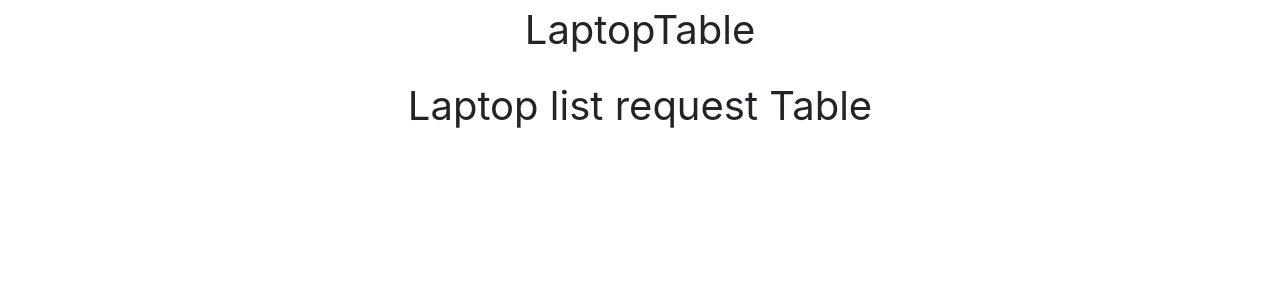
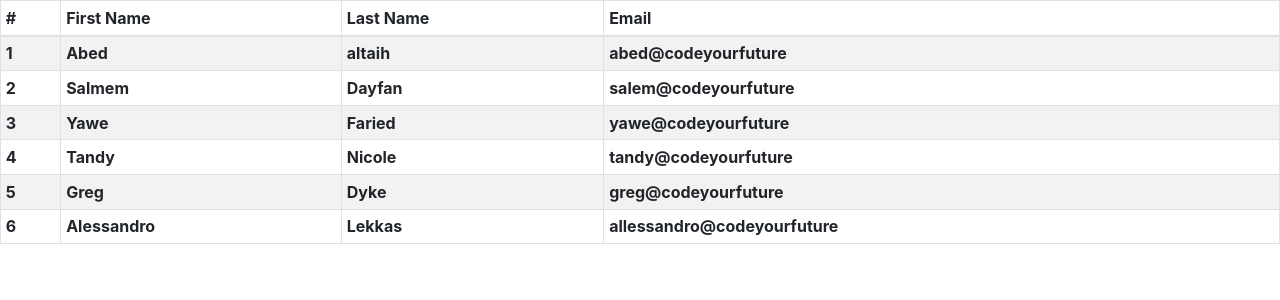
Before and after one commit to Sslim123/tech-roots-project, a React (Create React App) app in the folder client/: page /list-laptop-requests in a window 1280 px wide. Shown: the top 300 px of the page. Built offline with nearby package versions, Linux system fonts and the light colour scheme.

Commit message:
list-laptop-table-request

```diff
--- a/client/src/index.html
+++ b/client/src/index.html
@@ -5,6 +5,7 @@
 		<meta name="viewport" content="initial-scale=1, width=device-width" />
 		<title>Starter Kit</title>
 		<link rel="stylesheet" href="https://cdn.jsdelivr.net/npm/bootstrap@4.3.1/dist/css/bootstrap.min.css" integrity="sha384-ggOyR0iXCbMQv3Xipma34MD+dH/1fQ784/j6cY/iJTQUOhcWr7x9JvoRxT2MZw1T" crossorigin="anonymous">
+
 	</head>
 	<body>
 		<noscript>You need to enable JavaScript to run this app.</noscript>
--- a/client/src/pages/ViewTableRequest/LaptopViewTable/LaptopTable.js
+++ b/client/src/pages/ViewTableRequest/LaptopViewTable/LaptopTable.js
@@ -1,14 +1,54 @@
-import React from "react";
-import "./LaptopTable.css";
+
+import Table from "react-bootstrap/Table";
+// import React, {useState, useEffect} from "react";
+import User from './fakeData.json'
+// import axios from "axios";
 function LaptopTable() {
-	return (
-		<>
-			<div className="laptopForm-card">
-				<p>LaptopTable</p>
-				<p> Laptop list request  Table</p>
-			</div>
-		</>
-	);
+//   const [data, setData] = useState(null);
+//   const [loading, setLoaing] = useState(true);
+//   const [error, setErros] = useState(null);
+
+//   useEffect(() => {
+//     axios('https://dummyjson.com/users/1')
+//       .then( response => setData(response.data))
+//       .catch(error => {
+//         console.log('error fetching data:', error);
+//         setErros(error)
+//       })
+//       .finally(()=>{
+//         setLoaing(false);
+//       })
+
+//   }, []);
+//   if (loading) return 'loding....'
+//   if (error) return 'eroor!....'
+  const tabuser = User.map((item) => {
+    return (
+      <tr>
+        <th>{item.id}</th>
+        <th>{item.name}</th>
+        <th>{item.lasteName}</th>
+        <th>{item.email}</th>
+      </tr>
+    );
+
+  });
+
+
+
+  return (
+    <Table striped bordered hover size="sm" >
+      <thead>
+        <tr>
+          <th>#</th>
+          <th>First Name</th>
+          <th>Last Name</th>
+          <th>Email</th>
+        </tr>
+      </thead>
+      <tbody>{tabuser }</tbody>
+    </Table>
+  );
 }
 
 export default LaptopTable;
--- /dev/null
+++ b/client/src/pages/ViewTableRequest/LaptopViewTable/fakeData.json
@@ -0,0 +1,10 @@
+
+    [
+        {  "id": 1 ,"name": "Abed", "lasteName": "altaih","email": "abed@codeyourfuture" },
+        {  "id": 2 ,"name": "Salmem", "lasteName": "Dayfan","email": "salem@codeyourfuture" },
+        {  "id": 3 ,"name": "Yawe", "lasteName": "Faried","email": "yawe@codeyourfuture" },
+        {  "id": 4 ,"name": "Tandy", "lasteName": "Nicole","email": "tandy@codeyourfuture" },
+        {  "id": 5 ,"name": "Greg", "lasteName": "Dyke","email": "greg@codeyourfuture" },
+        {  "id": 6 ,"name": "Alessandro", "lasteName": "Lekkas","email": "allessandro@codeyourfuture" }
+
+]
--- a/client/src/pages/ViewTableRequest/RequestView.css
+++ b/client/src/pages/ViewTableRequest/RequestView.css
@@ -0,0 +1,4 @@
+#laptop-list-bt a{
+    text-decoration: none;
+    color: blue;
+}
```
